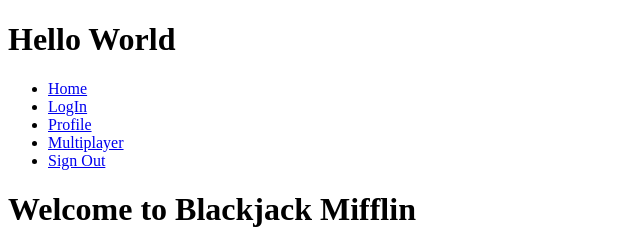
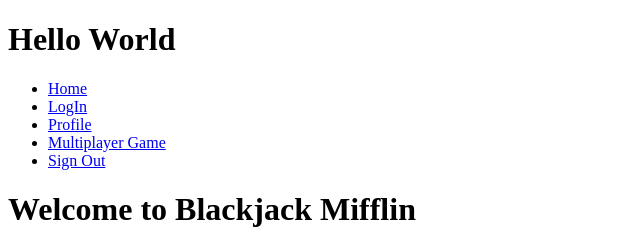
Before and after one commit to blackjack-mifflin/blackjack, a React (Vite) app in the folder client/: page / in a window 1280 px wide. Shown: the top 229 px of the page, without its empty margins (0-640 px from the left). Built offline with nearby package versions, Linux system fonts and the light colour scheme.

Commit message:
fix package lock json merge issue

```diff
--- a/client/src/components/NavBar.jsx
+++ b/client/src/components/NavBar.jsx
@@ -7,7 +7,7 @@ const Navbar = () => {
                 <li><Link to="/">Home</Link></li>
                 <li><Link to="/login">LogIn</Link></li>
                 <li><Link to="/profile">Profile</Link></li>
-                <li><Link to="/multiplayer">Multiplayer</Link></li>
+                <li><Link to="/game">Multiplayer Game</Link></li>
                 <li><Link to="/Sign Out">Sign Out</Link></li>
 
                 {/* Here I can put more navigation buttons - LATER ON!! */}
```
Also changed, not shown: 1 other file (tests, documents, lock files or other folders).
